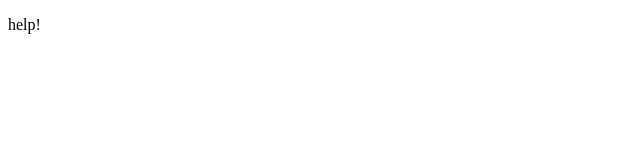
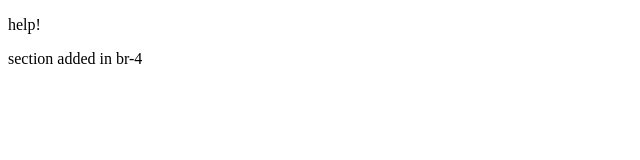
Before and after one commit to udoyen/git-branch-test, a plain HTML site: page index.html in a window 1280 px wide. Shown: the whole page, without its empty margins (0-640 px from the left). Drawn offline with Linux system fonts and the light colour scheme.

Commit message:
section element in to br-4

```diff
--- a/index.html
+++ b/index.html
@@ -8,6 +8,9 @@
 <div class="data">
 	<p>help!</p>
 </div>
+<section class="edd">
+	<p>section added in br-4</p>
+</section>
 
 </body>
 </html>
```
